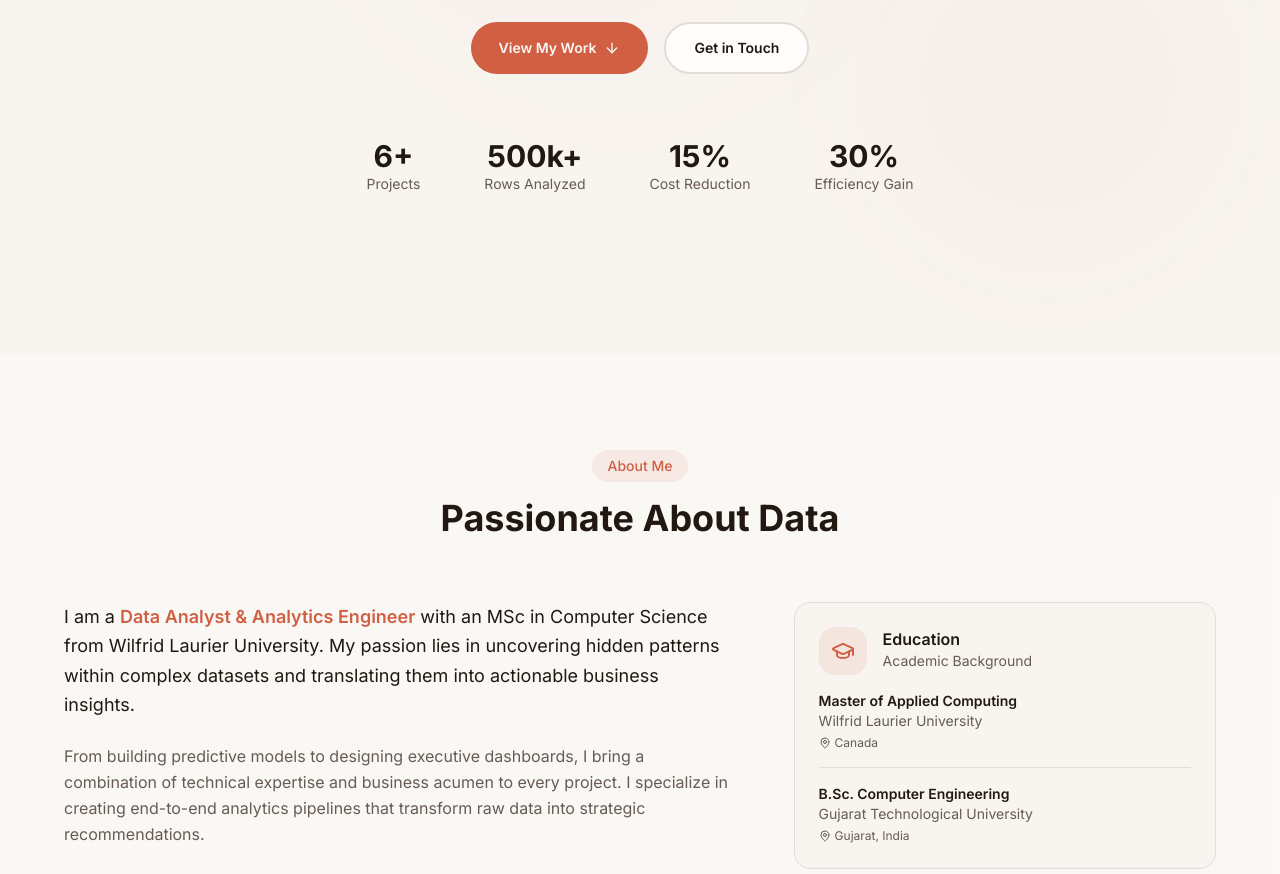
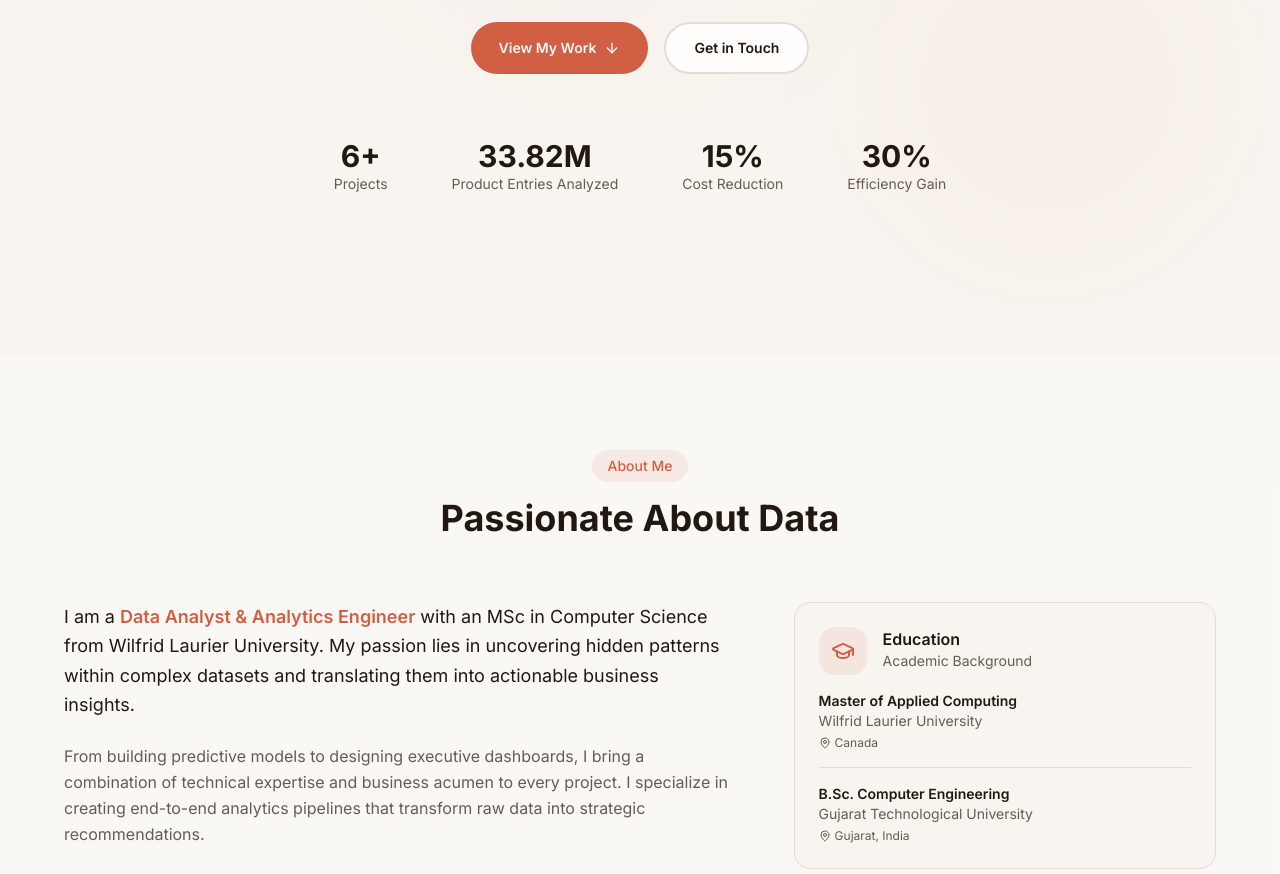
Before and after one commit to arrya13n/Portfolio, a Next.js app: page /Portfolio/ in a window 1280 px wide. Shown: the part 780-1654 px from the top of the page. Built offline with nearby package versions, Linux system fonts and the light colour scheme.

Commit message:
Update portfolio headline metric to reflect Instacart dataset scale

```diff
--- a/components/hero.tsx
+++ b/components/hero.tsx
@@ -81,8 +81,8 @@ export function Hero() {
               <div className="text-sm text-muted-foreground">Projects</div>
             </div>
             <div className="text-center">
-              <div className="text-3xl font-bold text-foreground">500k+</div>
-              <div className="text-sm text-muted-foreground">Rows Analyzed</div>
+              <div className="text-3xl font-bold text-foreground">33.82M</div>
+              <div className="text-sm text-muted-foreground">Product Entries Analyzed</div>
             </div>
             <div className="text-center">
               <div className="text-3xl font-bold text-foreground">15%</div>
```
